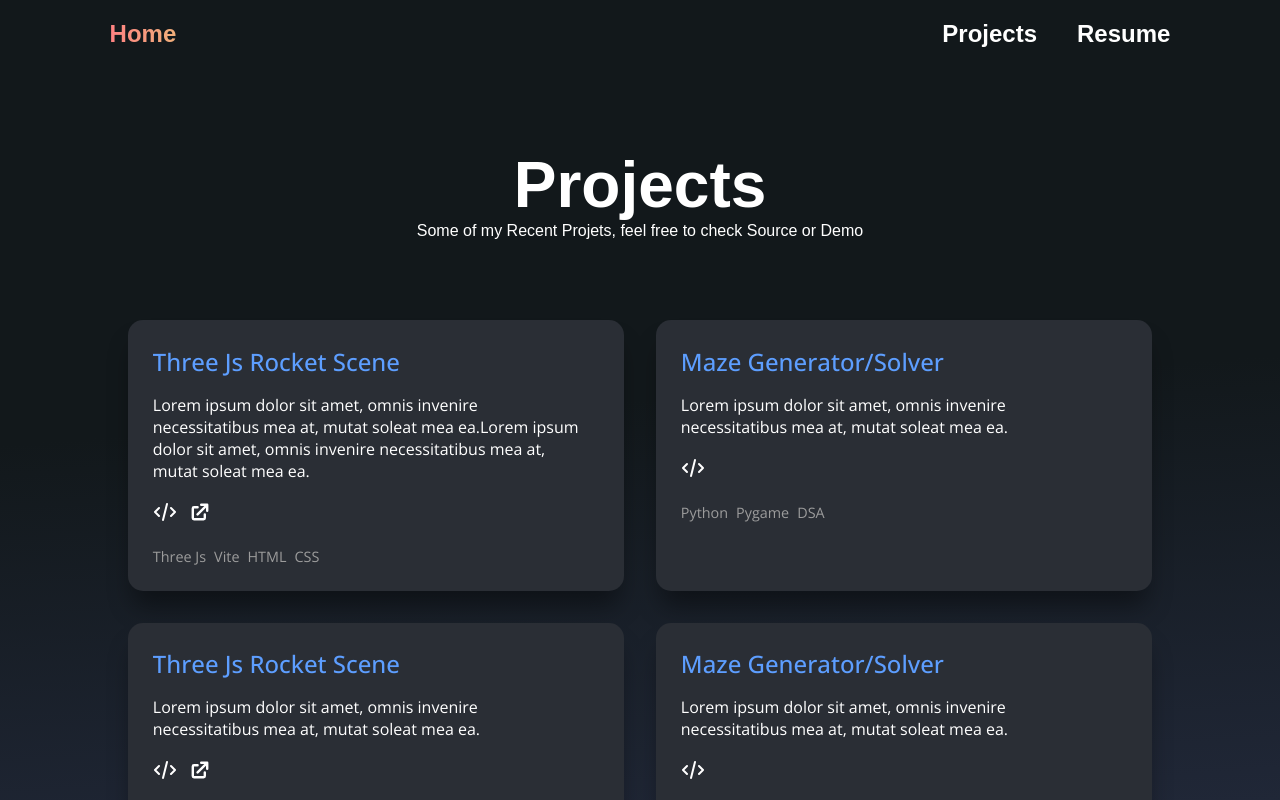
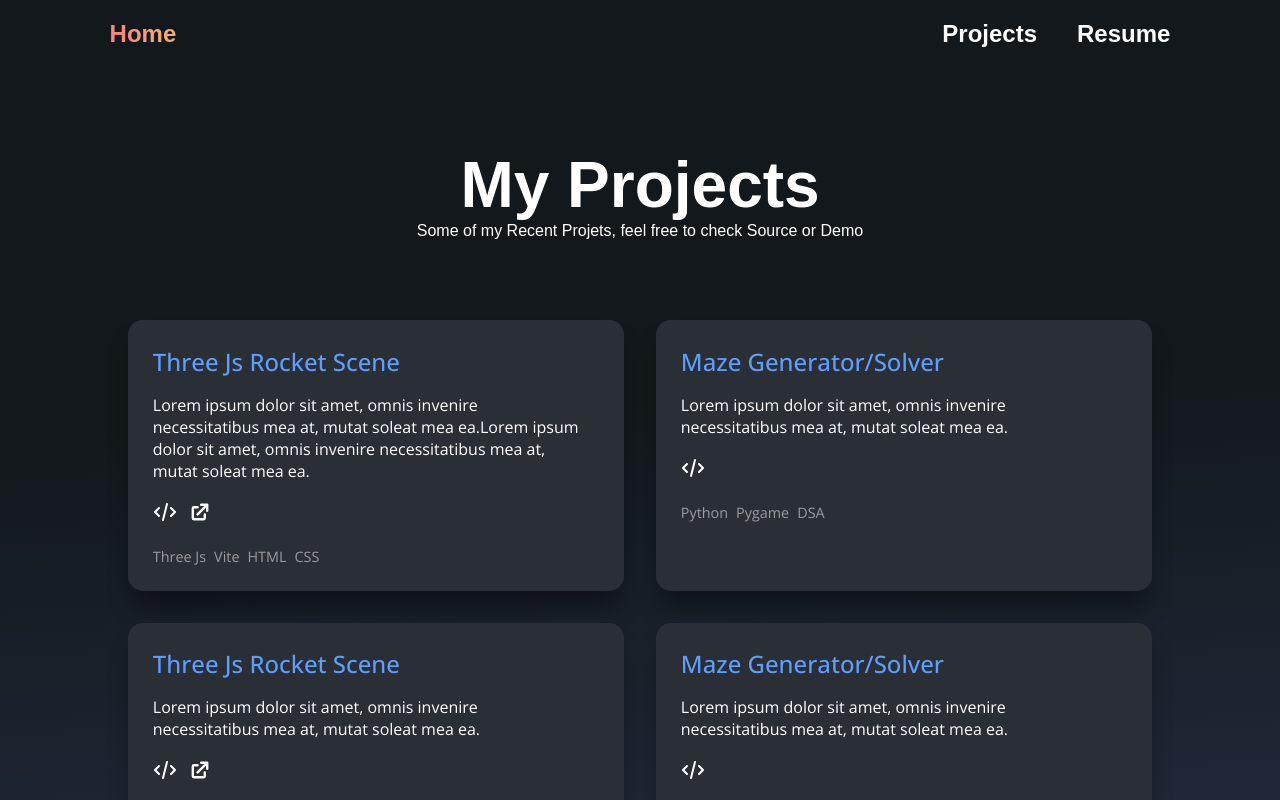
Before and after one commit to vaishnav/vaishnavsh, a React (Vite) app in the folder vaishnavsh/: page /project in a window 1280 px wide. Built offline with nearby package versions, Linux system fonts and the light colour scheme; a web font is replaced by a local one.

Commit message:
add projects folder to the home page

```diff
--- a/vaishnavsh/src/components/Home/Home.tsx
+++ b/vaishnavsh/src/components/Home/Home.tsx
@@ -4,6 +4,7 @@ import './Home.scss'
 import Table from '../Table/Table'
 import Contact from '../Contact/Contact';
 import Heading from '../Heading/Heading';
+import Projects from '../Projects/Projects';
 
 import { FiMail } from 'react-icons/fi';
 import { FiLinkedin } from 'react-icons/fi';
@@ -44,6 +45,9 @@ const Home = () => {
         <Heading header='My Skills' info='I like to build things on the WEB and 3D Space'></Heading>
       </div>
       <div>
+        <Projects></Projects>
+      </div>
+      <div>
         <Contact></Contact>
       </div>
     </>
--- a/vaishnavsh/src/components/Projects/Projects.tsx
+++ b/vaishnavsh/src/components/Projects/Projects.tsx
@@ -59,7 +59,7 @@ const projectsList:ProjectInfo[] = [
 const Projects = () => {
   return (
     <>
-      <Heading header='Projects' info='Some of my Recent Projets, feel free to check Source or Demo'></Heading>
+      <Heading header='My Projects' info='Some of my Recent Projets, feel free to check Source or Demo'></Heading>
       <div className="container project-layout">
         {projectsList.map((project)=>(<Project key={project.name} project={project}></Project>))}
       </div>
```
